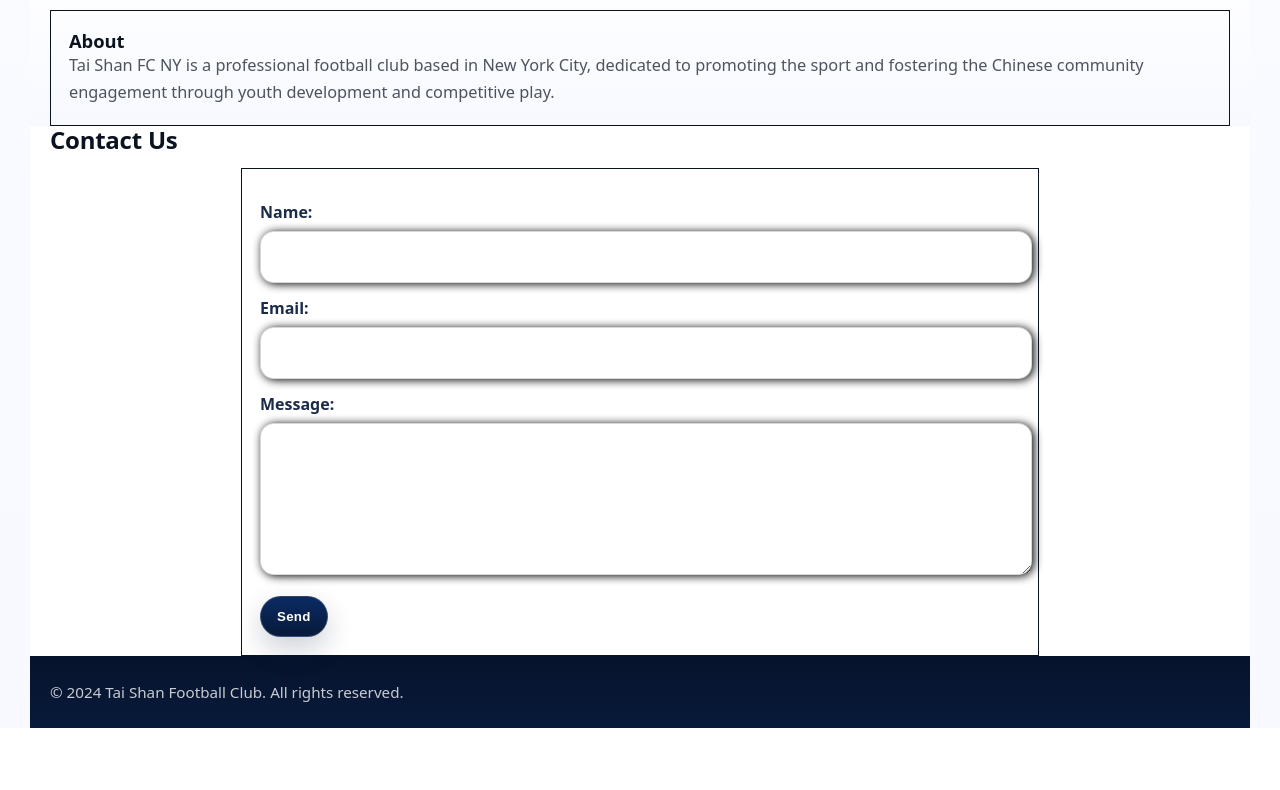
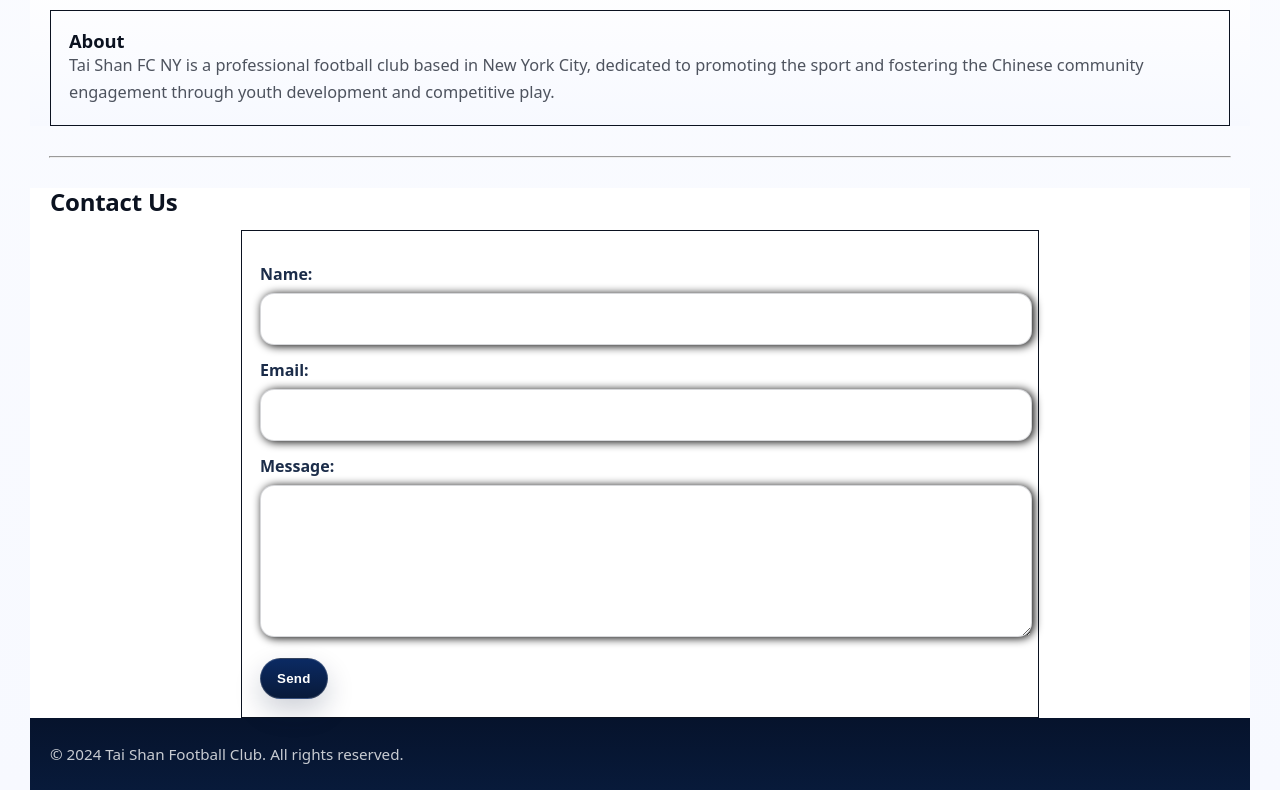
Before and after one commit to AsianBarn/taishanfcny.github.io, a plain HTML site: page index.html in a window 1280 px wide. Shown: the part 2328-3118 px from the top of the page. Before the commit the page ends 3056 px from the top, so only its background shows below. Drawn offline with Linux system fonts and the light colour scheme.

Commit message:
index.html

```diff
--- a/index.html
+++ b/index.html
@@ -71,7 +71,7 @@
             <li>
                 <article>
                     <img src="https://github.com/AsianBarn/taishanfcny.github.io/blob/main/%235%20Xiao%20Wei%20Lin%20-%20Center%20Midfield.png?raw=true"
-                    <br></br>
+                    <br/></br>
                     <h3>#5 Xiao Wei Lin</h3>
                     <p>M/F</p>
                     <p>Height: 5'7</p>
@@ -160,6 +160,9 @@
         </article>
     </section>
 
+    <br/>
+    <hr/>
+    <br/>
     <section id="contact">
         <h2>Contact Us</h2>
         <form id="contact_form" action="submit_form.php" method="post">
```
